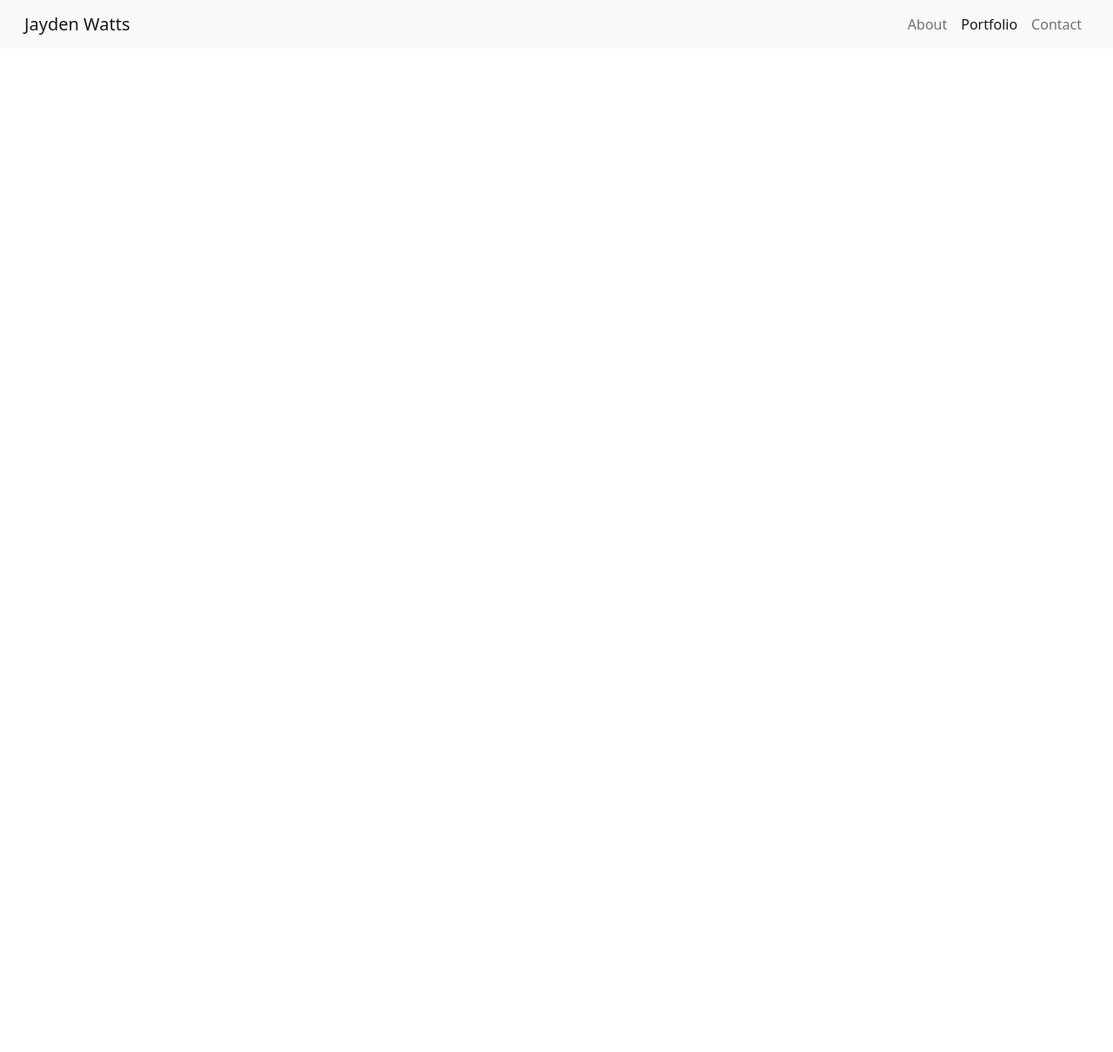
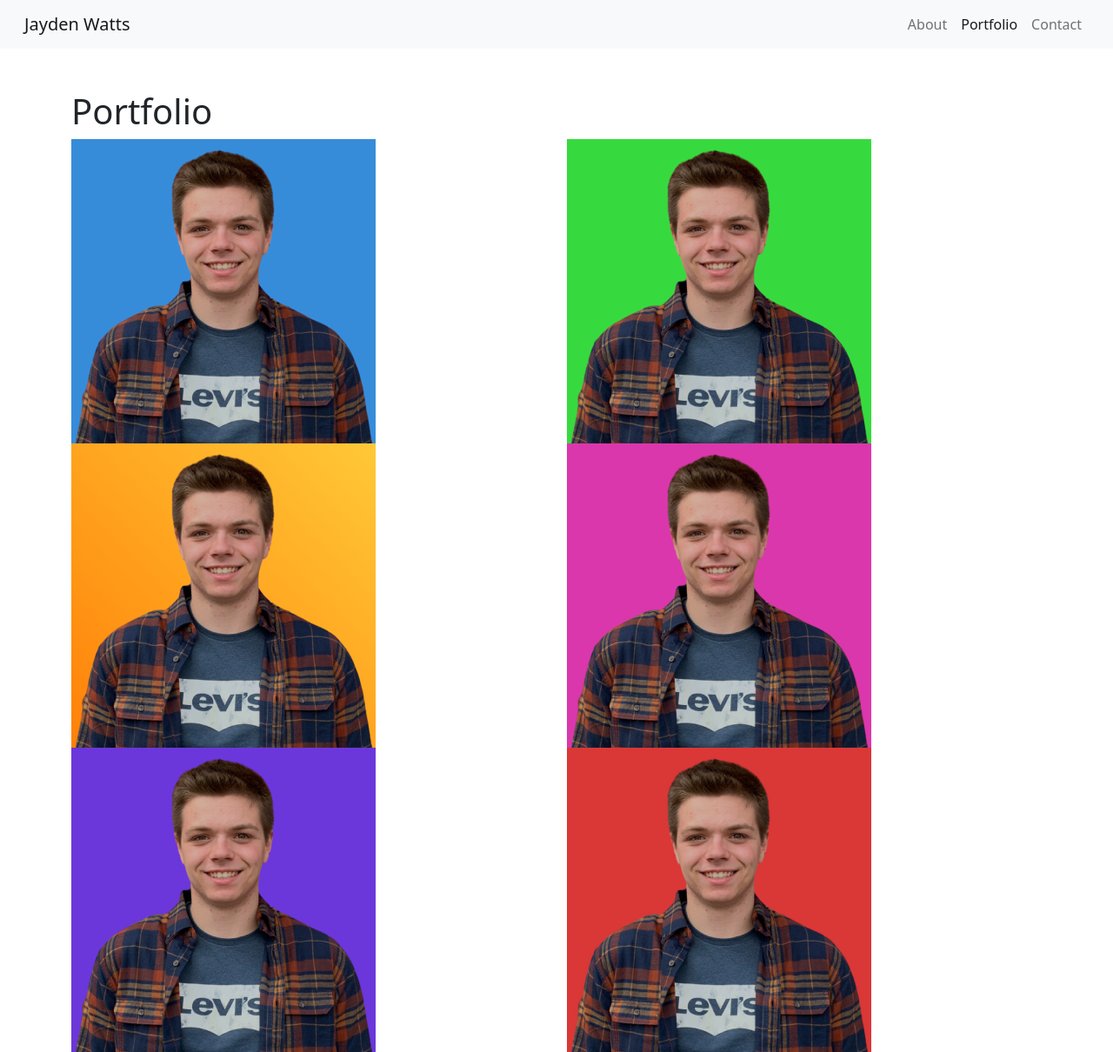
Before and after one commit to JaymanW/hw-week-two, a plain HTML site: page portfolio.html in a window 1280 px wide. Shown: the whole page at 87% size. Before the commit the page ends 800 px from the top, so only its background shows below. Drawn offline with nearby package versions, Linux system fonts and the light colour scheme.

Commit message:
portfolio init

```diff
--- a/Assets/css/style.css
+++ b/Assets/css/style.css
@@ -1,3 +1,7 @@
 .profile-pic {
     max-width: 300px;
 }
+
+.portfolio-img {
+    width: 350px;
+}
--- a/portfolio.html
+++ b/portfolio.html
@@ -25,7 +25,34 @@
             </div>
           </nav>
     </header>
-    <main></main>
+    <main>
+
+        <div class="container mx-auto pt-5">
+            <div class="row">
+                <h1>Portfolio</h1>
+            </div>
+            <div class="row">
+                <div class="col-md-12 col-lg-6">
+                    <img src="Assets/images/jaydenBlue.png" alt="">
+                </div>
+                <div class="col-md-12 col-lg-6">
+                    <img src="Assets/images/jaydenGreen.png" alt="">
+                </div>
+                <div class="col-md-12 col-lg-6">
+                    <img src="Assets/images/jaydenOrange.png" alt="">
+                </div>
+                <div class="col-md-12 col-lg-6">
+                    <img src="Assets/images/jaydenPink.png" alt="">
+                </div>
+                <div class="col-md-12 col-lg-6">
+                    <img src="Assets/images/jaydenPurple.png" alt="">
+                </div>
+                <div class="col-md-12 col-lg-6">
+                    <img src="Assets/images/jaydenRed.png" alt="">
+                </div>
+            </div>
+        </div>
+    </main>
     <footer></footer>
     <script src="https://cdn.jsdelivr.net/npm/bootstrap@5.0.0-beta1/dist/js/bootstrap.bundle.min.js" integrity="sha384-ygbV9kiqUc6oa4msXn9868pTtWMgiQaeYH7/t7LECLbyPA2x65Kgf80OJFdroafW" crossorigin="anonymous"></script>
 </body>
```
Also changed, not shown: index.html (+1 -1 lines), Assets/images/jaydenBlue.png (added), Assets/images/jaydenGreen.png (added), Assets/images/jaydenOrange.png (added), Assets/images/jaydenPink.png (added), Assets/images/jaydenPurple.png (added), Assets/images/jaydenRed.png (added).
